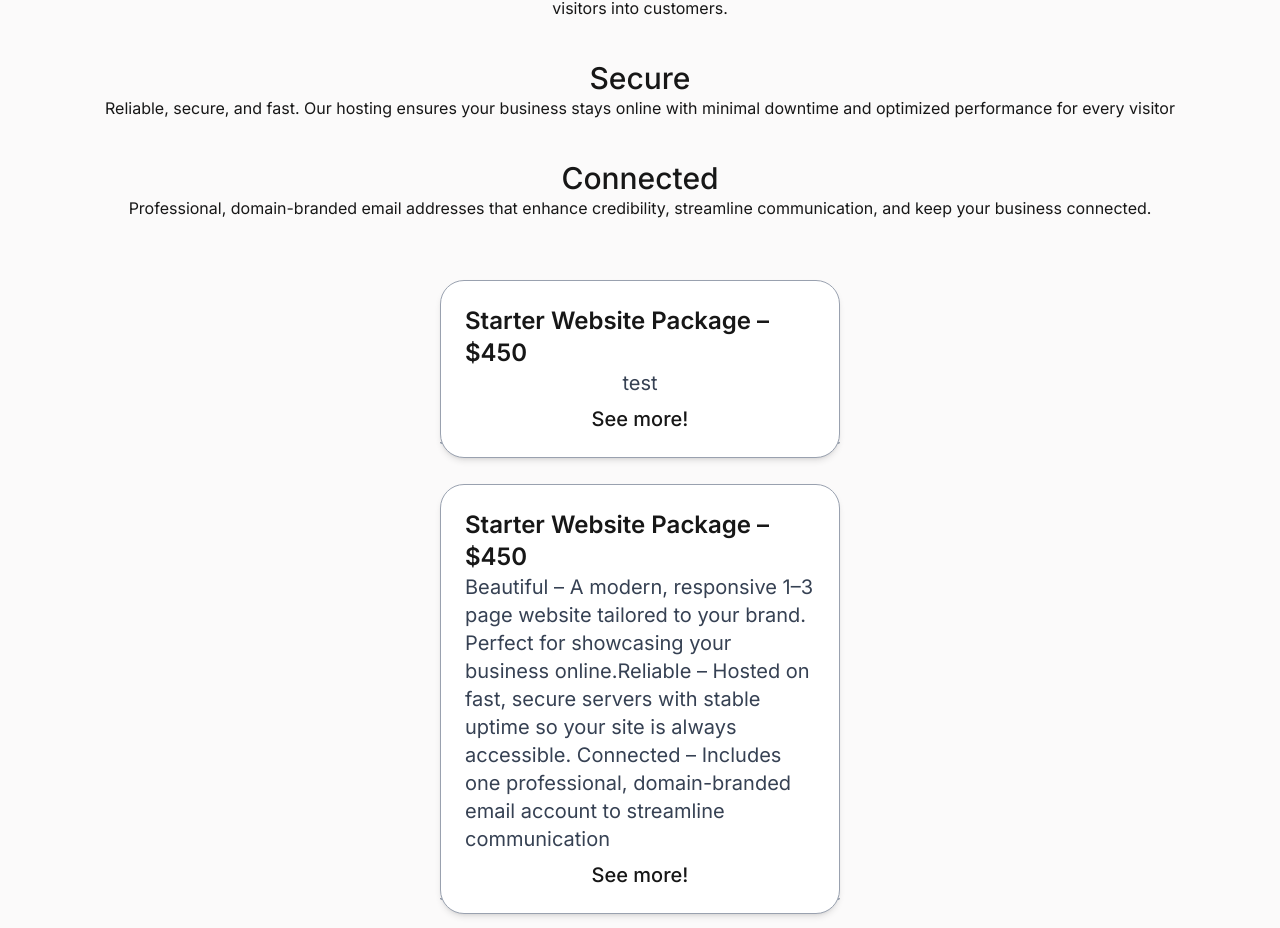
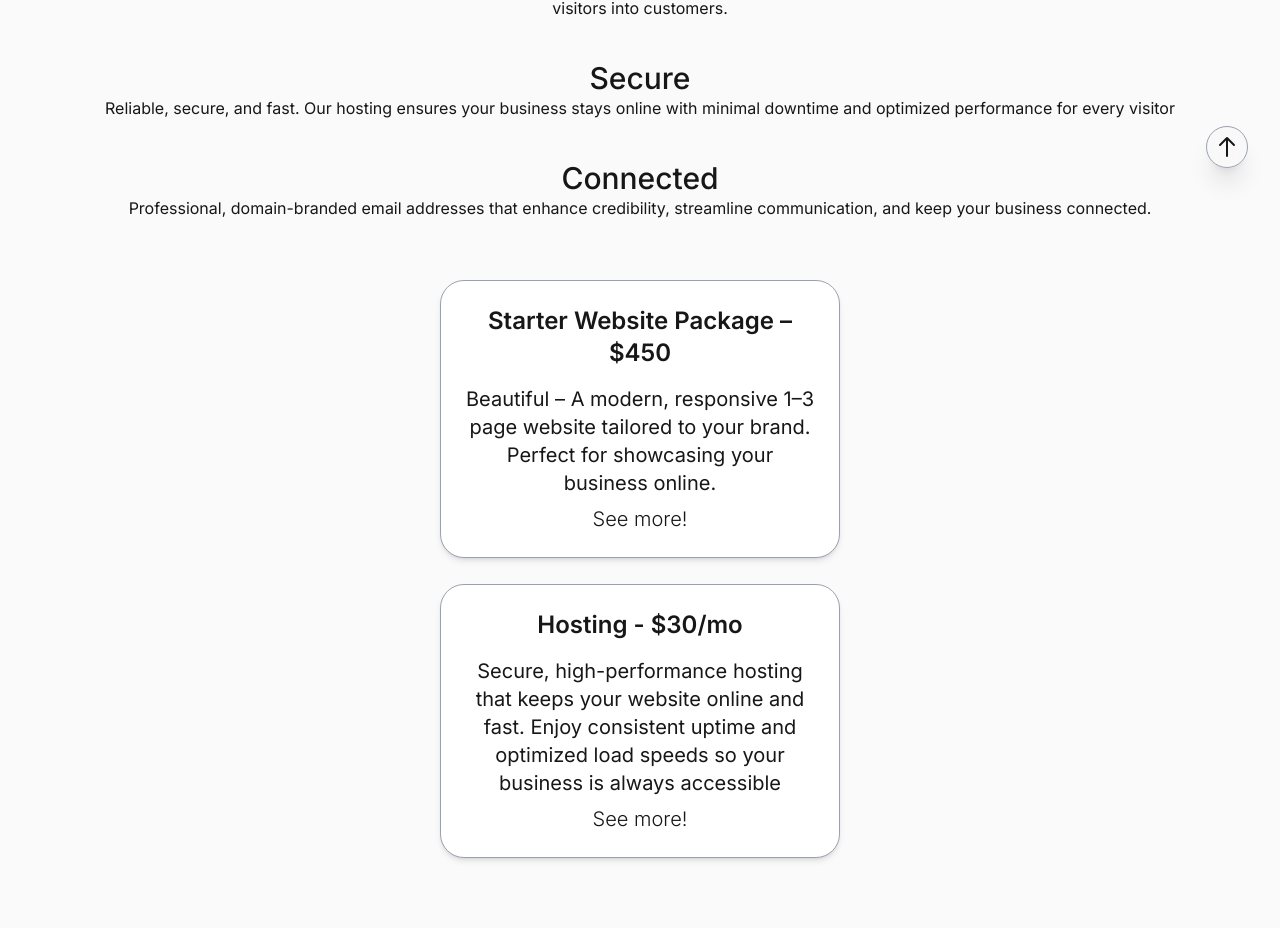
Before and after one commit to EffexDev/aevra, a Next.js app: page / in a window 1280 px wide. Shown: the part 612-1540 px from the top of the page. Built offline with nearby package versions, Linux system fonts and the light colour scheme.

Commit message:
Add files via upload

```diff
--- a/src/app/AnimatedInfoCard.jsx
+++ b/src/app/AnimatedInfoCard.jsx
@@ -8,11 +8,11 @@ export default function AnimatedInfoCard({ title, content, children }) {
   return (
     <div className="mt-10 max-w-100 mx-auto">
       {/* Base card */}
-      <div className="flex flex-col items-center justify-evenly min-h-40 p-6 text-xl bg-white backdrop-blur-lg border border-gray-400 rounded-3xl shadow-md">
+      <div className="flex flex-col items-center justify-evenly min-h-40 p-6 text-center text-xl bg-white backdrop-blur-lg border border-gray-400 rounded-3xl shadow-md">
         <h1 className="text-2xl font-semibold">{title}</h1>
-        <p className="text-gray-700">{content}</p>
-        <div className="text-center mt-2"  onClick={() => setOpen(!open)}>
-          <p className="font-medium">{open ? "See less" : "See more!"}</p>
+        <p className="pt-4">{content}</p>
+        <div className="text-center mt-2 cursor-pointer" onClick={() => setOpen(!open)}>
+          <p className="font-light">{open ? "See less" : "See more!"}</p>
         </div>
       </div>
 
@@ -20,15 +20,15 @@ export default function AnimatedInfoCard({ title, content, children }) {
       <div
         onClick={() => setOpen(!open)}
         className={`
-          mx-auto mt-[-1rem]
+          max-w-[98%] mx-auto mt-[-1rem]
           rounded-bl-3xl rounded-br-3xl flex flex-col items-center text-white
-          bg-[#3dd0f5] border border-gray-400 cursor-pointer
-          transition-all duration-500 ease-in-out overflow-hidden
-          ${open ? "max-h-80 py-6" : "max-h-0 py-0"}
+          bg-[#2C497F] border border-gray-400 cursor-pointer
+          transition-all duration-800 ease-in-out overflow-hidden
+          ${open ? "max-h-80 py-6" : "max-h-0"}
         `}
       >
-        <div className="px-6 text-center max-w-80">
-          <p className="break-words">{children}</p>
+        <div className="px-6 text-center w-80">
+          <div className="break-words">{children}</div>
         </div>
 
       </div>
--- a/src/app/Hero.jsx
+++ b/src/app/Hero.jsx
@@ -3,7 +3,7 @@ import Menu from "./MenuBar";
 export default function Hero() {
   return (
     <div className="flex flex-col items-center justify-center w-[100%] min-h-50 text-center pt-50">
-        <h1 className="text-8xl">
+        <h1 className="text-8xl mb-10">
             Build your future.
         </h1>
         <Menu />
--- a/src/app/ImageCard.jsx
+++ b/src/app/ImageCard.jsx
@@ -15,8 +15,8 @@ export default function ImageCard({ title, image, altText, href }) {
 
       <div className="absolute inset-0 bg-gradient-to-b from-transparent to-white/100 rounded-4xl"></div>
       <div className="absolute top-3 left-4 flex justify-between items-center bg-stone-200 border border-black/20 rounded-3xl w-20 p-1 text-sm">
-        <a href={href}>Source</a>
-        <div className="bg-green-700 w-2 h-2 pr-1 rounded-full"></div>
+        <a href={href}><p className="pl-2">Visit</p></a>
+        <div className="bg-green-700 w-2 h-2 mr-1 rounded-full"></div>
       </div>
 
       <div className="absolute bottom-0 flex flex-col flex-1 justify-between w-full p-4 rounded-bl-4xl">
--- a/src/app/MenuBar.jsx
+++ b/src/app/MenuBar.jsx
@@ -18,7 +18,7 @@ const Menu = () => {
             <li key={path}>
               <Link
                 href={path}
-                className={`p-2 rounded-3xl hover:bg-[#3dd0f5] hover:text-white ease-in-out hover:scale-110 ${
+                className={`p-2 rounded-3xl hover:bg-[#2C497F] hover:text-white ease-in-out hover:scale-110 ${
                   pathname === path
                     ? "bg-[#aca8ad]  text-white"
                     : "text-gray-700"
--- /dev/null
+++ b/src/app/ScrollButton.jsx
@@ -0,0 +1,24 @@
+export default function ScrollButton() {
+    return (
+        <button
+        onClick={() => window.scrollTo({ top: 0, behavior: 'smooth' })}
+        className="fixed bottom-5 right-3 z-50 sm:right-8 p-2 bg-gray-100/30 hover:bg-gray-200/40 dark:bg-gray-700/30 dark:hover:bg-gray-600/40 rounded-full shadow-xl backdrop-blur-sm transition-all duration-300 cursor-pointer border border-gray-400"
+        aria-label="Scroll to top"
+      >
+        <svg
+          xmlns="http://www.w3.org/2000/svg"
+          className="h-6 w-6"
+          fill="none"
+          viewBox="0 0 24 24"
+          stroke="currentColor"
+        >
+          <path
+            strokeLinecap="round"
+            strokeLinejoin="round"
+            strokeWidth={2}
+            d="M5 10l7-7m0 0l7 7m-7-7v18"
+          />
+        </svg>
+      </button>
+    )
+}
--- a/src/app/Services.jsx
+++ b/src/app/Services.jsx
@@ -3,8 +3,26 @@ import AnimatedInfoCard from "./AnimatedInfoCard";
 export default function Services() {
     return (
         <div className="flex flex-col items-center justify-evenly">
-            <AnimatedInfoCard title="Starter Website Package – $450" content='test'>Test</AnimatedInfoCard>
-            <AnimatedInfoCard title="Starter Website Package – $450" content='Beautiful – A modern, responsive 1–3 page website tailored to your brand. Perfect for showcasing your business online.Reliable – Hosted on fast, secure servers with stable uptime so your site is always accessible. Connected – Includes one professional, domain-branded email account to streamline communication'>TestTestTestTestTestTestTestTestTestTestTestTestTest</AnimatedInfoCard>
+            <AnimatedInfoCard title="Starter Website Package – $450" content='Beautiful – A modern, responsive 1–3 page website tailored to your brand. Perfect for showcasing your business online.'>
+                <ul>
+                    <li className="text-xl pb-2">What's Included:</li>
+                    <li>- Up to 3 site pages</li>
+                    <li>- Branding (colors, fonts, logo placement)</li>
+                    <li>- Mobile-friendly design</li>
+                    <li>- 3 Revisions</li>
+                    <li className="text-xl pb-2 pt-2">Optional Extras:</li>
+                    <li>- More pages</li>
+                </ul>
+            </AnimatedInfoCard>
+            <AnimatedInfoCard title="Hosting - $30/mo" content='Secure, high-performance hosting that keeps your website online and fast. Enjoy consistent uptime and optimized load speeds so your business is always accessible'>
+                <ul>
+                    <li className="text-xl pb-2">What's Included:</li>
+                    <li>- Fast, secure hosting</li>
+                    <li>- Stable uptime</li>
+                    <li>- SSL certificate for security</li>
+                    <li>- Easy domain integration</li>
+                </ul>
+                </AnimatedInfoCard>
         </div>
     )
 }
--- a/src/app/Value.jsx
+++ b/src/app/Value.jsx
@@ -1,6 +1,6 @@
-export default function Services() {
+export default function Value() {
     return (
-        <div className="flex flex-col justify-evenly items-center w-full pt-15">
+        <div className="flex flex-col justify-evenly items-center w-full pt-5">
             <div className="flex flex-col items-center text-center p-5">
                 <h2 className="text-3xl font-medium">Beautiful</h2>
                 <p>Your website is the first impression of your business. We design and build modern, responsive sites that showcase your brand, engage your audience, and convert visitors into customers.</p>
@@ -13,7 +13,6 @@ export default function Services() {
                 <h2 className="text-3xl font-medium">Connected</h2>
                 <p>Professional, domain-branded email addresses that enhance credibility, streamline communication, and keep your business connected.</p>
             </div>
-
         </div>
     )
 }
--- a/src/app/page.js
+++ b/src/app/page.js
@@ -5,10 +5,12 @@ import Hero from "@/app/Hero";
 import Value from "./Value";
 import Services from "./Services";
 import Image from "next/image";
+import ScrollButton from "./ScrollButton";
 
 export default function Home() {
   return (
     <>
+    <ScrollButton />
     <div className="absolute w-full h-[400px]">
       <div className="relative w-full h-full
         [mask-image:linear-gradient(to_bottom,black,transparent)]
```
